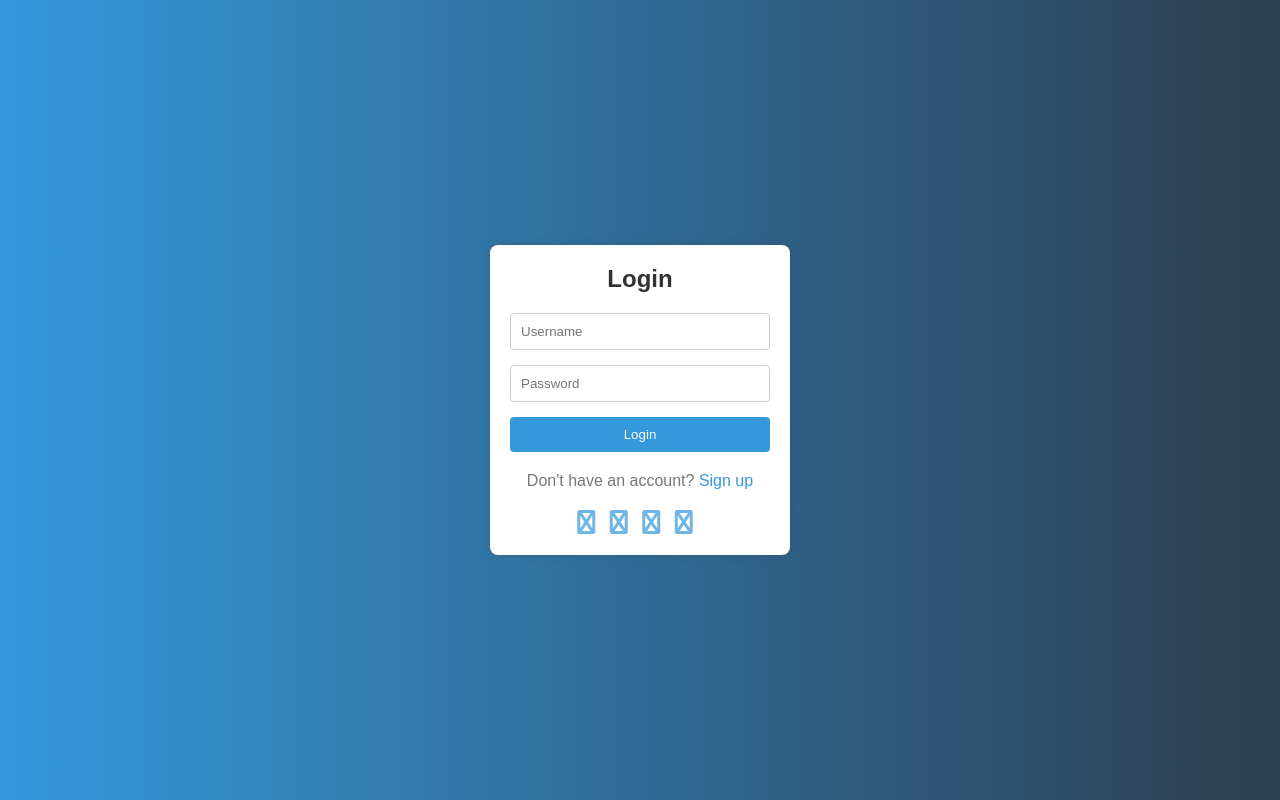
After one commit to parijatSaha97/clinic-website, a PHP site: page /login.php in a window 1280 px wide. The commit adds this page. Run offline with PHP 8.4, Linux system fonts and the light colour scheme.

Commit message:
login page implement

```diff
--- a/404.php
+++ b/404.php
@@ -65,6 +65,7 @@
                     <a class="btn btn-sm-square rounded-circle bg-white text-primary me-1" href=""><i class="fab fa-twitter"></i></a>
                     <a class="btn btn-sm-square rounded-circle bg-white text-primary me-1" href=""><i class="fab fa-linkedin-in"></i></a>
                     <a class="btn btn-sm-square rounded-circle bg-white text-primary me-0" href=""><i class="fab fa-instagram"></i></a>
+                    <a class="btn btn-sm-square rounded-circle bg-white text-primary me-0" title="Sign In/Log In" href="login.php"><i class="fas fa-sign-in-alt"></i></a>
                 </div>
             </div>
         </div>
--- a/about.php
+++ b/about.php
@@ -65,6 +65,7 @@
                     <a class="btn btn-sm-square rounded-circle bg-white text-primary me-1" href=""><i class="fab fa-twitter"></i></a>
                     <a class="btn btn-sm-square rounded-circle bg-white text-primary me-1" href=""><i class="fab fa-linkedin-in"></i></a>
                     <a class="btn btn-sm-square rounded-circle bg-white text-primary me-0" href=""><i class="fab fa-instagram"></i></a>
+                    <a class="btn btn-sm-square rounded-circle bg-white text-primary me-0" title="Sign In/Log In" href="login.php"><i class="fas fa-sign-in-alt"></i></a>
                 </div>
             </div>
         </div>
--- a/appointment.php
+++ b/appointment.php
@@ -77,6 +77,7 @@ $departments_query = mysqli_query($conn, "SELECT DISTINCT department_id, departm
                     <a class="btn btn-sm-square rounded-circle bg-white text-primary me-1" href=""><i class="fab fa-twitter"></i></a>
                     <a class="btn btn-sm-square rounded-circle bg-white text-primary me-1" href=""><i class="fab fa-linkedin-in"></i></a>
                     <a class="btn btn-sm-square rounded-circle bg-white text-primary me-0" href=""><i class="fab fa-instagram"></i></a>
+                    <a class="btn btn-sm-square rounded-circle bg-white text-primary me-0" title="Sign In/Log In" href="login.php"><i class="fas fa-sign-in-alt"></i></a>
                 </div>
             </div>
         </div>
--- a/contact.php
+++ b/contact.php
@@ -125,6 +125,7 @@ if ($_SERVER['REQUEST_METHOD'] === 'POST') {
                     <a class="btn btn-sm-square rounded-circle bg-white text-primary me-1" href=""><i class="fab fa-twitter"></i></a>
                     <a class="btn btn-sm-square rounded-circle bg-white text-primary me-1" href=""><i class="fab fa-linkedin-in"></i></a>
                     <a class="btn btn-sm-square rounded-circle bg-white text-primary me-0" href=""><i class="fab fa-instagram"></i></a>
+                    <a class="btn btn-sm-square rounded-circle bg-white text-primary me-0" title="Sign In/Log In" href="login.php"><i class="fas fa-sign-in-alt"></i></a>
                 </div>
             </div>
         </div>
--- a/feature.php
+++ b/feature.php
@@ -65,6 +65,7 @@
                     <a class="btn btn-sm-square rounded-circle bg-white text-primary me-1" href=""><i class="fab fa-twitter"></i></a>
                     <a class="btn btn-sm-square rounded-circle bg-white text-primary me-1" href=""><i class="fab fa-linkedin-in"></i></a>
                     <a class="btn btn-sm-square rounded-circle bg-white text-primary me-0" href=""><i class="fab fa-instagram"></i></a>
+                    <a class="btn btn-sm-square rounded-circle bg-white text-primary me-0" title="Sign In/Log In" href="login.php"><i class="fas fa-sign-in-alt"></i></a>
                 </div>
             </div>
         </div>
--- a/index.php
+++ b/index.php
@@ -65,6 +65,7 @@
                     <a class="btn btn-sm-square rounded-circle bg-white text-primary me-1" href=""><i class="fab fa-twitter"></i></a>
                     <a class="btn btn-sm-square rounded-circle bg-white text-primary me-1" href=""><i class="fab fa-linkedin-in"></i></a>
                     <a class="btn btn-sm-square rounded-circle bg-white text-primary me-0" href=""><i class="fab fa-instagram"></i></a>
+                    <a class="btn btn-sm-square rounded-circle bg-white text-primary me-0" title="Sign In/Log In" href="login.php"><i class="fas fa-sign-in-alt"></i></a>
                 </div>
             </div>
         </div>
--- /dev/null
+++ b/login.php
@@ -0,0 +1,150 @@
+<!DOCTYPE html>
+<html lang="en">
+<head>
+    <meta charset="UTF-8">
+    <meta name="viewport" content="width=device-width, initial-scale=1.0">
+    <title>Animated Login Page</title>
+    <link rel="stylesheet" href="https://cdnjs.cloudflare.com/ajax/libs/font-awesome/6.0.0-beta3/css/all.min.css" integrity="sha384-HwGEAAOng7z5l15VrB9D9OuYfGTx2o94Aj3jGdoEdM/gydjR45c49V+XCGwWsYT5" crossorigin="anonymous">
+    <style>
+        /* Reset some default styles */
+        * {
+            box-sizing: border-box;
+            margin: 0;
+            padding: 0;
+        }
+
+        body {
+            font-family: Arial, sans-serif;
+            background: linear-gradient(to right, #3498db, #2c3e50);
+            display: flex;
+            align-items: center;
+            justify-content: center;
+            height: 100vh;
+            margin: 0;
+        }
+
+        .login-container {
+            background-color: #fff;
+            border-radius: 8px;
+            box-shadow: 0 0 10px rgba(0, 0, 0, 0.1);
+            overflow: hidden;
+            width: 300px;
+            max-width: 100%;
+            text-align: center;
+            padding: 20px;
+            animation: slideIn 0.5s ease-out;
+        }
+
+        @keyframes slideIn {
+            from {
+                opacity: 0;
+                transform: translateY(-20px);
+            }
+            to {
+                opacity: 1;
+                transform: translateY(0);
+            }
+        }
+
+        .login-container h2 {
+            margin-bottom: 20px;
+            color: #333;
+        }
+
+        .login-input {
+            width: 100%;
+            padding: 10px;
+            margin-bottom: 15px;
+            border: 1px solid #ccc;
+            border-radius: 4px;
+            animation: fadeInUp 0.5s ease-out;
+        }
+
+        @keyframes fadeInUp {
+            from {
+                opacity: 0;
+                transform: translateY(20px);
+            }
+            to {
+                opacity: 1;
+                transform: translateY(0);
+            }
+        }
+
+        .login-button {
+            width: 100%;
+            padding: 10px;
+            background-color: #3498db;
+            color: #fff;
+            border: none;
+            border-radius: 4px;
+            cursor: pointer;
+            animation: fadeInUp 0.5s ease-out;
+        }
+
+        .login-button:hover {
+            background-color: #2980b9;
+        }
+
+        .login-form {
+            display: flex;
+            flex-direction: column;
+        }
+
+        .login-footer {
+            margin-top: 20px;
+            color: #777;
+            animation: fadeInUp 0.5s ease-out;
+        }
+
+        .login-footer a {
+            color: #3498db;
+            text-decoration: none;
+        }
+
+        .login-footer a:hover {
+            text-decoration: underline;
+        }
+
+        .social-icons {
+            margin-top: 20px;
+            animation: fadeInUp 0.5s ease-out;
+        }
+
+        .social-icons a {
+            display: inline-block;
+            margin-right: 10px;
+            color: #3498db;
+            text-decoration: none;
+            font-size: 24px;
+            opacity: 0.7;
+            transition: opacity 0.3s ease-out;
+        }
+
+        .social-icons a:hover {
+            opacity: 1;
+        }
+    </style>
+</head>
+<body>
+
+    <div class="login-container">
+        <h2>Login</h2>
+        <form class="login-form">
+            <input type="text" class="login-input" placeholder="Username" required>
+            <input type="password" class="login-input" placeholder="Password" required>
+            <button type="submit" class="login-button">Login</button>
+        </form>
+        <div class="login-footer">
+            <p>Don't have an account? <a href="#">Sign up</a></p>
+        </div>
+        <div class="social-icons">
+            <a href="#" class="fas fa-facebook"></a>
+            <a href="#" class="fas fa-twitter"></a>
+            <a href="#" class="fas fa-linkedin"></a>
+            <a href="#" class="fas fa-instagram"></a>
+        </div>
+    </div>
+
+</body>
+</html>
--- a/service.php
+++ b/service.php
@@ -65,6 +65,7 @@
                     <a class="btn btn-sm-square rounded-circle bg-white text-primary me-1" href=""><i class="fab fa-twitter"></i></a>
                     <a class="btn btn-sm-square rounded-circle bg-white text-primary me-1" href=""><i class="fab fa-linkedin-in"></i></a>
                     <a class="btn btn-sm-square rounded-circle bg-white text-primary me-0" href=""><i class="fab fa-instagram"></i></a>
+                    <a class="btn btn-sm-square rounded-circle bg-white text-primary me-0" title="Sign In/Log In" href="login.php"><i class="fas fa-sign-in-alt"></i></a>
                 </div>
             </div>
         </div>
--- a/team.php
+++ b/team.php
@@ -74,6 +74,7 @@ $doctors_list = mysqli_query($conn, "SELECT * FROM doctor_lists") ;
                     <a class="btn btn-sm-square rounded-circle bg-white text-primary me-1" href=""><i class="fab fa-twitter"></i></a>
                     <a class="btn btn-sm-square rounded-circle bg-white text-primary me-1" href=""><i class="fab fa-linkedin-in"></i></a>
                     <a class="btn btn-sm-square rounded-circle bg-white text-primary me-0" href=""><i class="fab fa-instagram"></i></a>
+                    <a class="btn btn-sm-square rounded-circle bg-white text-primary me-0" title="Sign In/Log In" href="login.php"><i class="fas fa-sign-in-alt"></i></a>
                 </div>
             </div>
         </div>
--- a/testimonial.php
+++ b/testimonial.php
@@ -65,6 +65,7 @@
                     <a class="btn btn-sm-square rounded-circle bg-white text-primary me-1" href=""><i class="fab fa-twitter"></i></a>
                     <a class="btn btn-sm-square rounded-circle bg-white text-primary me-1" href=""><i class="fab fa-linkedin-in"></i></a>
                     <a class="btn btn-sm-square rounded-circle bg-white text-primary me-0" href=""><i class="fab fa-instagram"></i></a>
+                    <a class="btn btn-sm-square rounded-circle bg-white text-primary me-0" title="Sign In/Log In" href="login.php"><i class="fas fa-sign-in-alt"></i></a>
                 </div>
             </div>
         </div>
```
